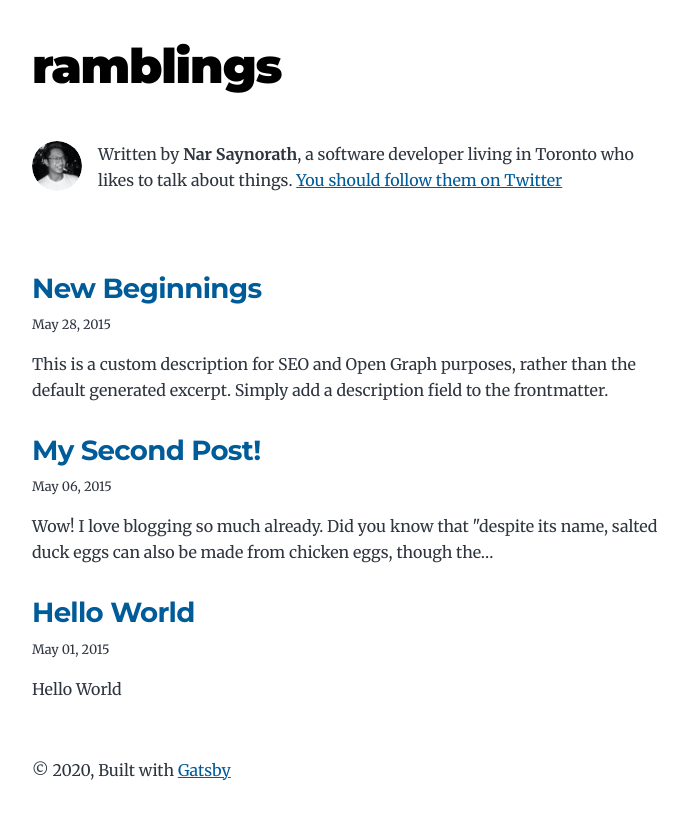
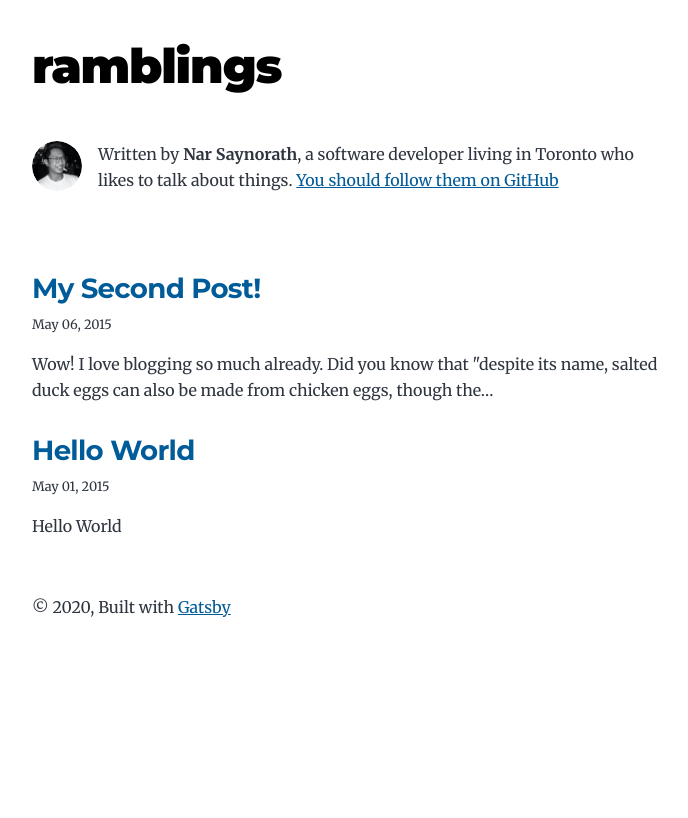
Before and after one commit to narsaynorath/personal_website, a Gatsby site: page / in a window 1280 px wide. Shown: the whole page, without its empty margins (292-980 px from the left). Built offline with nearby package versions, Linux system fonts and the light colour scheme; Gatsby itself is replaced by a stand-in of ours.

Commit message:
Update bio with github and filter posts

```diff
--- a/content/blog/hello-world/index.md
+++ b/content/blog/hello-world/index.md
@@ -1,4 +1,5 @@
 ---
+published: true
 title: Hello World
 date: "2015-05-01T22:12:03.284Z"
 description: "Hello World"
--- a/content/blog/my-second-post/index.md
+++ b/content/blog/my-second-post/index.md
@@ -1,4 +1,5 @@
 ---
+published: true
 title: My Second Post!
 date: "2015-05-06T23:46:37.121Z"
 ---
--- a/content/blog/new-beginnings/index.md
+++ b/content/blog/new-beginnings/index.md
@@ -1,4 +1,5 @@
 ---
+published: false
 title: New Beginnings
 date: "2015-05-28T22:40:32.169Z"
 description: This is a custom description for SEO and Open Graph purposes, rather than the default generated excerpt. Simply add a description field to the frontmatter.
--- a/gatsby-config.js
+++ b/gatsby-config.js
@@ -8,7 +8,7 @@ module.exports = {
     description: `A personal blog where I can write about my opinions`,
     siteUrl: `https://gatsby-starter-blog-demo.netlify.app/`,
     social: {
-      twitter: `kylemathews`,
+      github: `narsaynorath`,
     },
   },
   plugins: [
--- a/src/components/bio.js
+++ b/src/components/bio.js
@@ -26,7 +26,7 @@ const Bio = () => {
             summary
           }
           social {
-            twitter
+            github
           }
         }
       }
@@ -56,8 +56,8 @@ const Bio = () => {
           Written by <strong>{author.name}</strong>
           {`${author.summary ? "," : "."}`} {author?.summary || null}
           {` `}
-          <a href={`https://twitter.com/${social?.twitter || ``}`}>
-            You should follow them on Twitter
+          <a href={`https://github.com/${social?.github || ``}`}>
+            You should follow them on GitHub
           </a>
         </p>
       )}
--- a/src/pages/index.js
+++ b/src/pages/index.js
@@ -72,7 +72,10 @@ export const pageQuery = graphql`
         title
       }
     }
-    allMarkdownRemark(sort: { fields: [frontmatter___date], order: DESC }) {
+    allMarkdownRemark(
+      filter: { frontmatter: { published: { eq: true } } }
+      sort: { fields: [frontmatter___date], order: DESC }
+    ) {
       nodes {
         excerpt
         fields {
```
